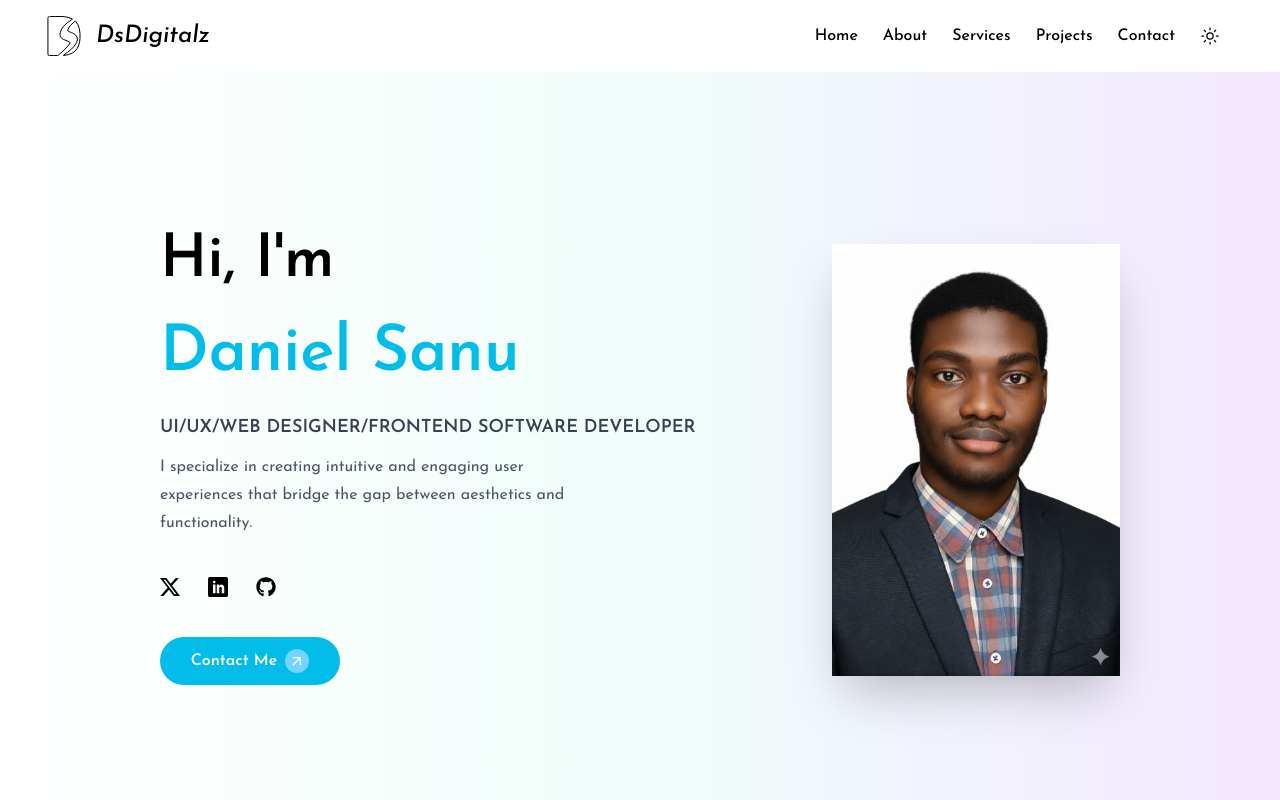
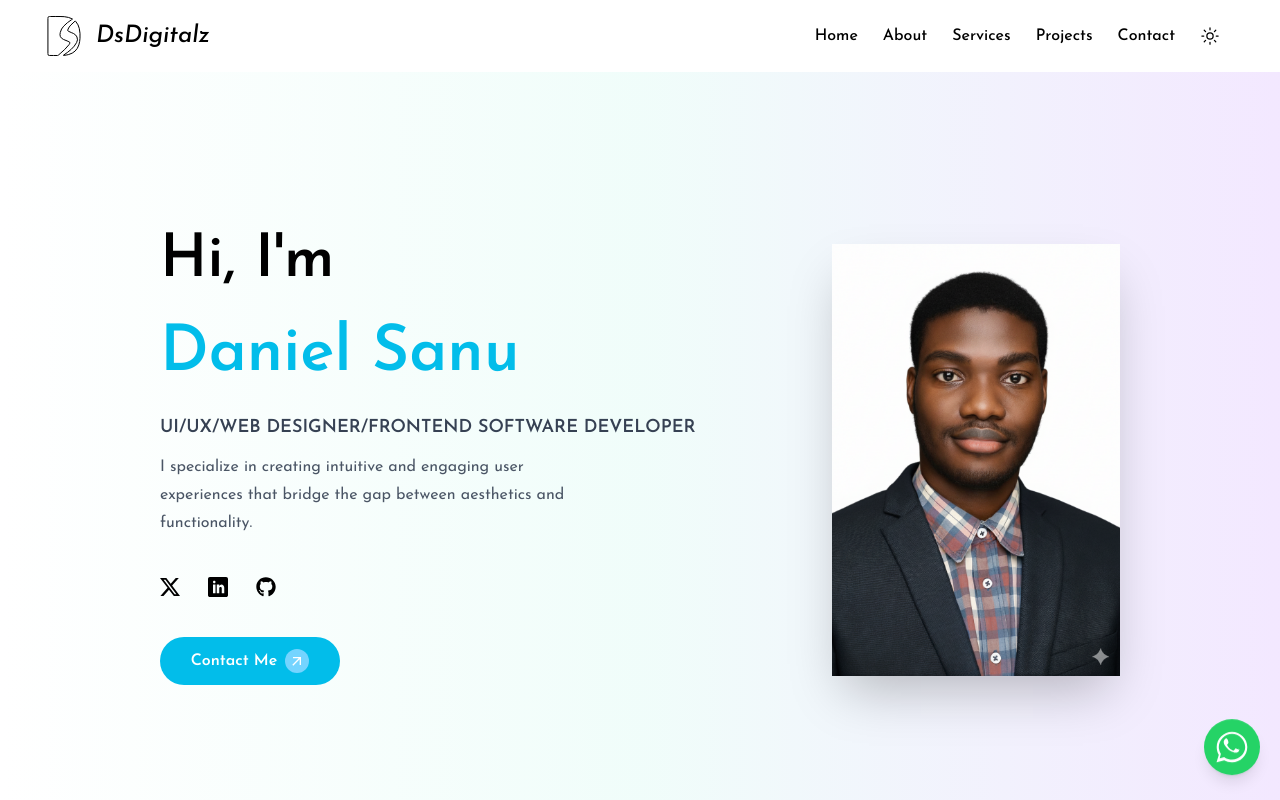
Before and after one commit to DsDigitalz/MyPortfolio-Project, a React (Vite) app: page / in a window 1280 px wide. Shown: the top 800 px of the page. Built offline with nearby package versions, Linux system fonts and the light colour scheme.

Commit message:
added WhatsAppButton.jsx component

```diff
--- a/src/App.jsx
+++ b/src/App.jsx
@@ -8,6 +8,7 @@ import Portfolio from "./Components/Portfolio";
 import Contact from "./Components/Contact";
 import Footer from "./Components/Footer";
 import ScrollToTop from "./Components/ScrollToTop";
+import WhatsAppButton from "./Components/WhatsAppButton";
 import { ThemeProvider } from "./Components/ThemeContext";
 
 export default function App() {
@@ -23,6 +24,7 @@ export default function App() {
         <Contact />
         <Footer />
         <ScrollToTop />
+        <WhatsAppButton />
       </ThemeProvider>
     </div>
   );
--- a/src/Components/ScrollToTop.jsx
+++ b/src/Components/ScrollToTop.jsx
@@ -31,7 +31,7 @@ export default function ScrollToTop() {
     <div>
       <button
         onClick={scrollToTop}
-        className={`w-fit rounded-full text-3xl text-white p-1 md:p-2 right-4 bottom-15 shadow-2xl fixed cursor-pointer transition duration-500 ${
+        className={`w-fit rounded-full text-3xl text-white p-1 md:p-3 right-5 bottom-25 shadow-2xl fixed cursor-pointer transition duration-500 ${
           showScrollButton ? "opacity-100" : "opacity-0"
         } ${
           isDarkMode
--- /dev/null
+++ b/src/Components/WhatsAppButton.jsx
@@ -0,0 +1,44 @@
+import React from "react";
+
+const WhatsAppButton = () => {
+  return (
+    <div>
+      <a
+        href="https://wa.me/2349137846680"
+        className=" fixed
+        bottom-5 right-5
+        w-14 h-14
+        bg-[#25D366]
+        rounded-full
+        flex items-center justify-center
+        shadow-lg
+        cursor-pointer
+        hover:scale-110
+        transition-transform
+        z-50 animate-bounce"
+        target="_blank"
+        rel="noopener noreferrer"
+      >
+        {/* whatsapp svg icon */}
+        <svg
+          xmlns="http://www.w3.org/2000/svg"
+          viewBox="0 0 32 32"
+          className="w-8 h-8 fill-white "
+        >
+          <path
+            d="M16 0.7C7.6 0.7 0.7 7.6 0.7 16c0 2.8 0.7 5.4 2.1 7.8L0.5 31.3l7.7-2
+            c2.3 1.3 4.9 2 7.8 2 8.4 0 15.3-6.9 15.3-15.3S24.4 0.7 16 0.7zm0 27.8c-2.5 0-5-0.7-7.2-2.1l-0.5-0.3
+            -4.6 1.2 1.2-4.5 -0.3-0.5C3.5 20 2.8 18 2.8 16 2.8 9.1 9.1 2.8 16 2.8c6.9 0 13.2 6.3 13.2 13.2S22.9 28.5 16 28.5zm7-9.7
+            c-0.4-0.2-2.4-1.2-2.8-1.3 -0.4-0.2-0.7-0.2-1 0.2 -0.3 0.4-1.1 1.3-1.3 1.6 -0.2 0.3-0.5 0.3-0.9 0.1
+            -0.4-0.2-1.8-0.7-3.4-2.2 -1.3-1.2-2.2-2.7-2.4-3.1 -0.2-0.4 0-0.6 0.2-0.8 0.2-0.2 0.4-0.5 0.6-0.8
+            0.2-0.2 0.3-0.4 0.4-0.7 0.1-0.2 0-0.5 0-0.7C12.4 10 11.7 8.6 11.3 8c-0.1-0.2-0.3-0.4-0.5-0.5 -0.2-0.1-0.5-0.2-0.8-0.1
+            -0.3 0-0.7 0.1-1 0.5 -0.3 0.4-1.3 1.3-1.3 3.1 0 1.8 1.3 3.5 1.5 3.7 0.2 0.3 2.6 4.1 6.5 5.7 3.9 1.6 3.9 1.1 4.6 1.1
+            0.7 0 2.4-0.9 2.7-1.8 0.3-0.9 0.3-1.6 0.2-1.8 -0.1-0.2-0.3-0.3-0.6-0.5z"
+          />
+        </svg>
+      </a>
+    </div>
+  );
+};
+
+export default WhatsAppButton;
```
